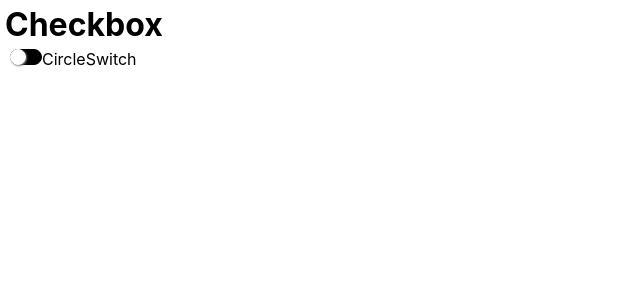
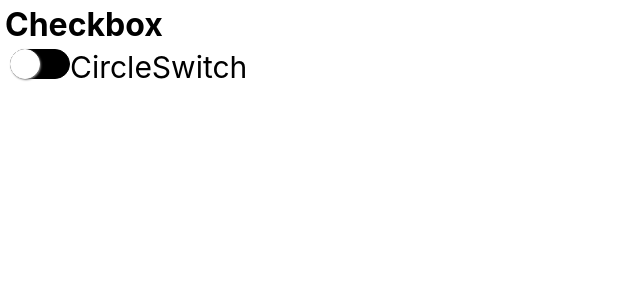
Before and after one commit to igayamaguchi/vue-ui-example, a Nuxt app: page /checkbox in a window 1280 px wide. Shown: the top 300 px of the page, without its empty margins (0-640 px from the left). Built offline with nearby package versions, Linux system fonts and the light colour scheme.

Commit message:
change rem -> em

```diff
--- a/components/checkbox/CircleSwitch.vue
+++ b/components/checkbox/CircleSwitch.vue
@@ -41,24 +41,24 @@ input {
   opacity: 0;
 }
 label {
-  padding-left: 2rem;
+  padding-left: 2em;
 }
 label::before {
   content: '';
-  width: 2rem;
-  height: 1rem;
+  width: 2em;
+  height: 1em;
   position: absolute;
   top: 0;
   left: 0;
   border: solid 1px black;
-  border-radius: 0.5rem;
+  border-radius: 0.5em;
   background-color: black;
 }
 label::after {
   content: '';
   color: white;
-  width: 1rem;
-  height: 1rem;
+  width: 1em;
+  height: 1em;
   position: absolute;
   top: 0;
   left: 0;
@@ -69,6 +69,6 @@ label::after {
   box-shadow: 1px 1px 2px 0 grey;
 }
 .checked::after {
-  left: 1rem;
+  left: 1em;
 }
 </style>
--- a/pages/checkbox.vue
+++ b/pages/checkbox.vue
@@ -4,6 +4,7 @@
     <circle-switch
       :checked="onOff"
       description="CircleSwitch"
+      class="circle-switch"
       @check="circleSwitch"/>
   </div>
 </template>
@@ -31,4 +32,7 @@ export default {
 div {
   margin: 5px;
 }
+.circle-switch {
+  font-size: 30px;
+}
 </style>
```
